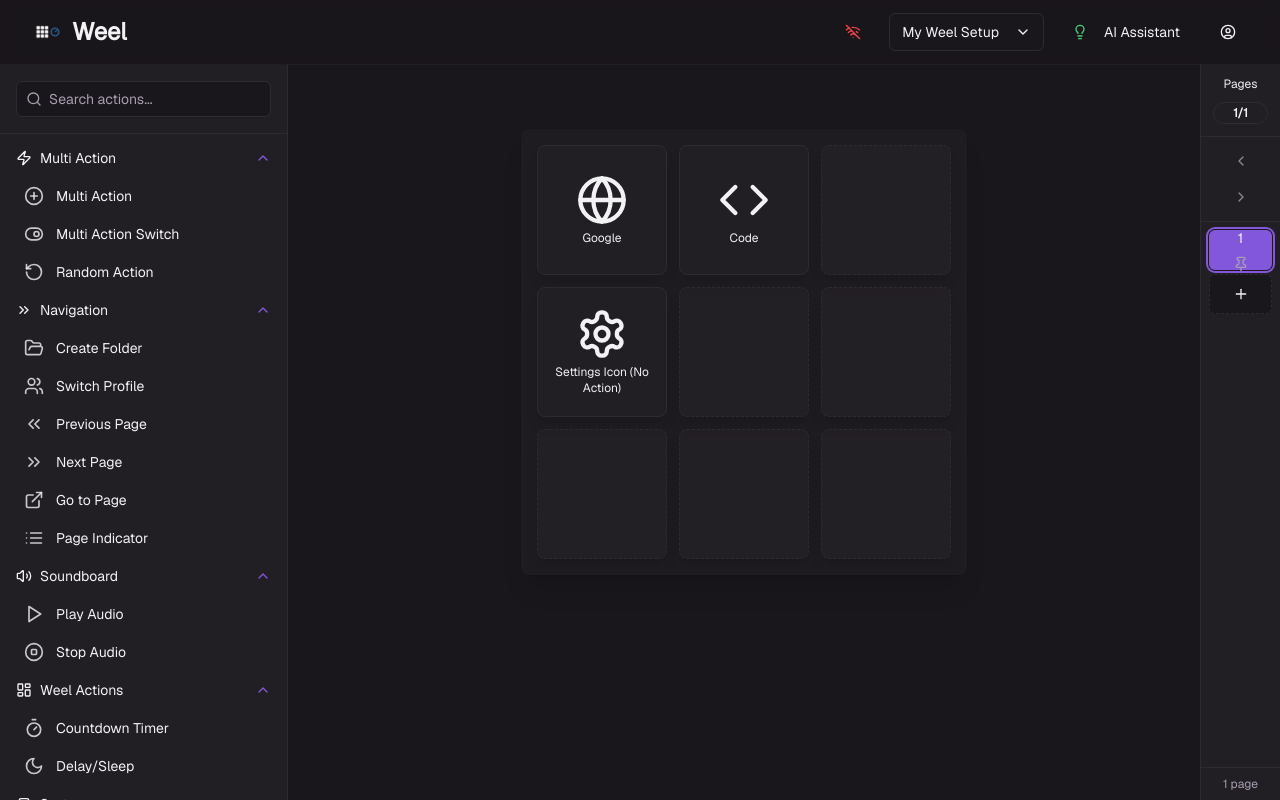
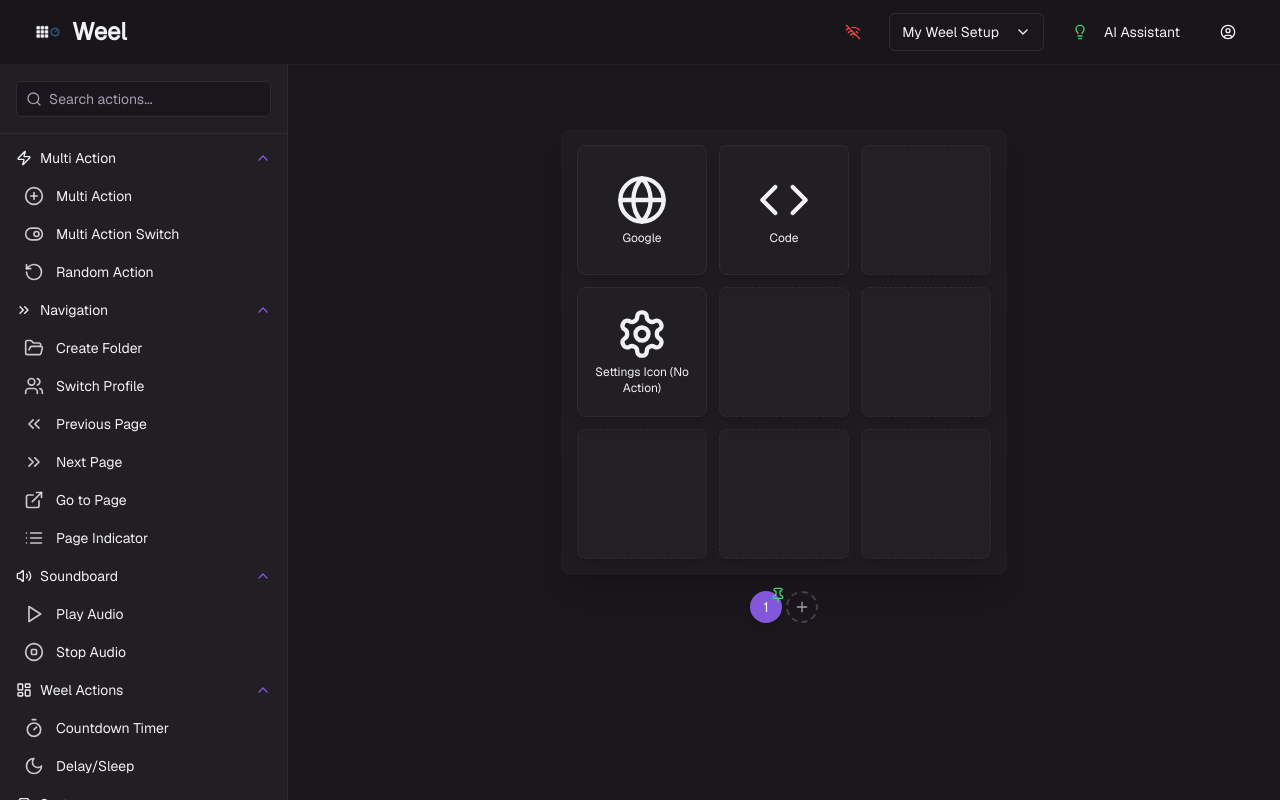
Before and after one commit to TRISHOOL8/weel, a Next.js app: page / in a window 1280 px wide. Built offline with nearby package versions, Linux system fonts and the light colour scheme.

Commit message:
Redesign pages panel to be compact and horizontal

```diff
--- a/src/app/page.tsx
+++ b/src/app/page.tsx
@@ -646,8 +646,9 @@
         />
         <div className="relative z-10 flex flex-1 overflow-hidden">
           <ActionsSidebar />
-          <main className="flex-1 p-4 sm:p-6 lg:p-8 flex flex-col items-center overflow-y-auto mr-20">
+          <main className="flex-1 p-4 sm:p-6 lg:p-8 flex flex-col items-center overflow-y-auto">
             {currentProfile ? (
+              <div className="flex flex-col items-center">
                 <SortableContext items={dndItems.map(item => item.id)} strategy={rectSortingStrategy}>
                   <div
                     className="grid gap-3 p-4 bg-card/80 backdrop-blur-sm rounded-lg shadow-xl mt-8"
@@ -668,20 +669,22 @@
                     ))}
                   </div>
                 </SortableContext>
+
+                {/* Pages Panel - positioned below the grid */}
+                <PagesPanel
+                  currentProfile={currentProfile}
+                  onPageChange={handlePageChange}
+                  onAddPage={handleAddPage}
+                  onDeletePage={handleDeletePage}
+                  onPinPage={handlePinPage}
+                />
+                </div>
             ) : (
               <div className="flex items-center justify-center h-64 text-muted-foreground">
                  Create a profile to get started or select an existing one.
               </div>
             )}
           </main>
-          <PagesPanel
-            currentProfile={currentProfile}
-            onPageChange={handlePageChange}
-            onAddPage={handleAddPage}
-            onDeletePage={handleDeletePage}
-            onPinPage={handlePinPage}
-            className="fixed right-0 top-16 bottom-0"
-          />
         </div>
 
         {selectedButtonIndex !== null && currentProfile && (currentProfile.buttons[selectedButtonIndex] !== undefined || isConfigPanelOpen ) && (
--- a/src/components/dashboard/pages-panel.tsx
+++ b/src/components/dashboard/pages-panel.tsx
@@ -2,26 +2,14 @@
 
 import { useState } from "react";
 import { Button } from "@/components/ui/button";
-import { Card, CardContent, CardHeader, CardTitle } from "@/components/ui/card";
-import { Badge } from "@/components/ui/badge";
 import { Tooltip, TooltipContent, TooltipProvider, TooltipTrigger } from "@/components/ui/tooltip";
 import {
-  ChevronLeft,
-  ChevronRight,
   Plus,
   Pin,
-  PinOff,
-  MoreVertical,
-  Trash2
+  X
 } from "lucide-react";
-import {
-  DropdownMenu,
-  DropdownMenuContent,
-  DropdownMenuItem,
-  DropdownMenuSeparator,
-  DropdownMenuTrigger,
-} from "@/components/ui/dropdown-menu";
-import type { Profile, ButtonConfig } from "@/lib/types";
+import type { Profile } from "@/lib/types";
+import { cn } from "@/lib/utils";
 
 interface PagesPanelProps {
   currentProfile: Profile | null;
@@ -40,21 +28,14 @@
   onPinPage,
   className
 }: PagesPanelProps) {
-  const [pinnedPages, setPinnedPages] = useState<Set<number>>(new Set([1])); // Page 1 is pinned by default
-
   if (!currentProfile) {
-    return (
-      <div className={`w-20 bg-card border-l border-border flex flex-col items-center py-4 ${className}`}>
-        <div className="text-xs text-muted-foreground text-center">
-          No Profile
-        </div>
-      </div>
-    );
+    return null;
   }
 
   const currentPage = currentProfile.currentPage || 1;
-  const totalPages = currentProfile.totalPages || 1;
-  const maxPages = 10; // Limit to 10 pages for UI purposes
+  const totalPages = currentProfile.totalPages || 2; // Default to 2 pages
+  const pinnedPages = currentProfile.pinnedPages || [1];
+  const maxPages = 10;
 
   const handlePageClick = (pageNumber: number) => {
     if (pageNumber !== currentPage) {
@@ -62,22 +43,12 @@
     }
   };
 
-  const handlePinToggle = (pageNumber: number) => {
-    const newPinnedPages = new Set(pinnedPages);
-    if (pinnedPages.has(pageNumber)) {
-      newPinnedPages.delete(pageNumber);
-    } else {
-      newPinnedPages.add(pageNumber);
-    }
-    setPinnedPages(newPinnedPages);
-    onPinPage(pageNumber, !pinnedPages.has(pageNumber));
+  const canDeletePage = (pageNumber: number) => {
+    return totalPages > 2 && !pinnedPages.includes(pageNumber);
   };
 
-  const canDeletePage = (pageNumber: number) => {
-    return totalPages > 1 && !pinnedPages.has(pageNumber);
-  };
-
-  const handleDeletePage = (pageNumber: number) => {
+  const handleDeletePage = (e: React.MouseEvent, pageNumber: number) => {
+    e.stopPropagation();
     if (canDeletePage(pageNumber)) {
       onDeletePage(pageNumber);
     }
@@ -85,120 +56,51 @@
 
   return (
     <TooltipProvider>
-      <div className={`w-20 bg-card border-l border-border flex flex-col ${className}`}>
-        {/* Header */}
-        <div className="p-3 border-b border-border">
-          <div className="text-xs font-medium text-center text-foreground mb-2">
-            Pages
-          </div>
-          <Badge variant="outline" className="w-full justify-center text-xs">
-            {currentPage}/{totalPages}
-          </Badge>
-        </div>
+      <div className={cn("flex items-center justify-center gap-2 py-4", className)}>
+        {/* Page Numbers */}
+        <div className="flex items-center gap-1">
+          {Array.from({ length: Math.min(totalPages, maxPages) }, (_, i) => {
+            const pageNumber = i + 1;
+            const isCurrentPage = pageNumber === currentPage;
+            const isPinned = pinnedPages.includes(pageNumber);
 
-        {/* Navigation Controls */}
-        <div className="p-2 border-b border-border">
-          <div className="flex flex-col gap-1">
+            return (
+              <div key={pageNumber} className="relative group">
                 <Tooltip>
                   <TooltipTrigger asChild>
                     <Button
-                  variant="ghost"
+                      variant={isCurrentPage ? "default" : "ghost"}
                       size="sm"
-                  className="w-full h-8"
-                  onClick={() => handlePageClick(Math.max(1, currentPage - 1))}
-                  disabled={currentPage <= 1}
+                      className={cn(
+                        "h-8 w-8 p-0 rounded-full text-sm font-medium relative",
+                        isCurrentPage
+                          ? "bg-primary text-primary-foreground shadow-md"
+                          : "hover:bg-accent text-muted-foreground hover:text-foreground"
+                      )}
+                      onClick={() => handlePageClick(pageNumber)}
                     >
-                  <ChevronLeft className="h-4 w-4" />
+                      {pageNumber}
+                      {isPinned && (
+                        <Pin className="absolute -top-1 -right-1 h-2.5 w-2.5 text-accent" />
+                      )}
                     </Button>
                   </TooltipTrigger>
-              <TooltipContent side="left">
-                <p>Previous Page</p>
+                  <TooltipContent>
+                    <p>Page {pageNumber}{isPinned ? " (Pinned)" : ""}</p>
                   </TooltipContent>
                 </Tooltip>
 
-            <Tooltip>
-              <TooltipTrigger asChild>
+                {/* Delete button for non-pinned pages */}
+                {canDeletePage(pageNumber) && (
                   <Button
                     variant="ghost"
                     size="sm"
-                  className="w-full h-8"
-                  onClick={() => handlePageClick(Math.min(totalPages, currentPage + 1))}
-                  disabled={currentPage >= totalPages}
+                    className="absolute -top-1 -right-1 h-4 w-4 p-0 rounded-full bg-destructive hover:bg-destructive/80 text-destructive-foreground opacity-0 group-hover:opacity-100 transition-opacity"
+                    onClick={(e) => handleDeletePage(e, pageNumber)}
                   >
-                  <ChevronRight className="h-4 w-4" />
+                    <X className="h-2.5 w-2.5" />
                   </Button>
-              </TooltipTrigger>
-              <TooltipContent side="left">
-                <p>Next Page</p>
-              </TooltipContent>
-            </Tooltip>
-          </div>
-        </div>
-
-        {/* Pages List */}
-        <div className="flex-1 overflow-y-auto p-2">
-          <div className="space-y-1">
-            {Array.from({ length: Math.min(totalPages, maxPages) }, (_, i) => {
-              const pageNumber = i + 1;
-              const isCurrentPage = pageNumber === currentPage;
-              const isPinned = pinnedPages.has(pageNumber);
-
-              return (
-                <div key={pageNumber} className="relative group">
-                  <Button
-                    variant={isCurrentPage ? "default" : "ghost"}
-                    size="sm"
-                    className={`w-full h-10 flex flex-col items-center justify-center p-1 ${
-                      isCurrentPage ? "ring-2 ring-primary ring-offset-1" : ""
-                    }`}
-                    onClick={() => handlePageClick(pageNumber)}
-                  >
-                    <div className="text-sm font-medium">{pageNumber}</div>
-                    {isPinned && (
-                      <Pin className="h-2 w-2 text-muted-foreground" />
                 )}
-                  </Button>
-
-                  {/* Page Options */}
-                  <div className="absolute -right-1 top-0 opacity-0 group-hover:opacity-100 transition-opacity">
-                    <DropdownMenu>
-                      <DropdownMenuTrigger asChild>
-                        <Button
-                          variant="ghost"
-                          size="sm"
-                          className="h-6 w-6 p-0 bg-background border border-border shadow-sm"
-                        >
-                          <MoreVertical className="h-3 w-3" />
-                        </Button>
-                      </DropdownMenuTrigger>
-                      <DropdownMenuContent side="left" align="start">
-                        <DropdownMenuItem
-                          onClick={() => handlePinToggle(pageNumber)}
-                        >
-                          {isPinned ? (
-                            <>
-                              <PinOff className="mr-2 h-4 w-4" />
-                              Unpin Page
-                            </>
-                          ) : (
-                            <>
-                              <Pin className="mr-2 h-4 w-4" />
-                              Pin Page
-                            </>
-                          )}
-                        </DropdownMenuItem>
-                        <DropdownMenuSeparator />
-                        <DropdownMenuItem
-                          onClick={() => handleDeletePage(pageNumber)}
-                          disabled={!canDeletePage(pageNumber)}
-                          className="text-destructive focus:text-destructive"
-                        >
-                          <Trash2 className="mr-2 h-4 w-4" />
-                          Delete Page
-                        </DropdownMenuItem>
-                      </DropdownMenuContent>
-                    </DropdownMenu>
-                  </div>
               </div>
             );
           })}
@@ -208,29 +110,21 @@
             <Tooltip>
               <TooltipTrigger asChild>
                 <Button
-                    variant="outline"
+                  variant="ghost"
                   size="sm"
-                    className="w-full h-10 border-dashed"
+                  className="h-8 w-8 p-0 rounded-full border-2 border-dashed border-muted-foreground/30 hover:border-primary/50 text-muted-foreground hover:text-primary"
                   onClick={onAddPage}
                 >
                   <Plus className="h-4 w-4" />
                 </Button>
               </TooltipTrigger>
-                <TooltipContent side="left">
+              <TooltipContent>
                 <p>Add New Page</p>
               </TooltipContent>
             </Tooltip>
           )}
         </div>
       </div>
-
-        {/* Footer Info */}
-        <div className="p-2 border-t border-border">
-          <div className="text-xs text-muted-foreground text-center">
-            {totalPages} page{totalPages !== 1 ? 's' : ''}
-          </div>
-        </div>
-      </div>
     </TooltipProvider>
   );
 }
```
Lines whose indentation alone changed are shown as unchanged.
